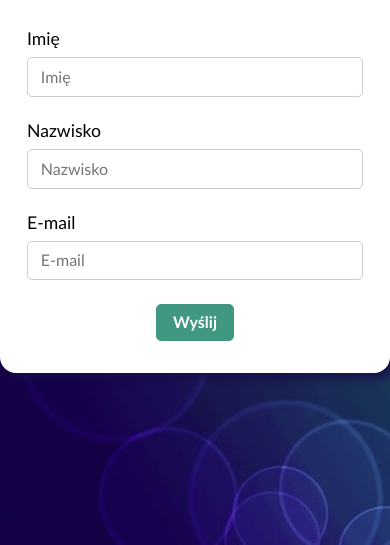
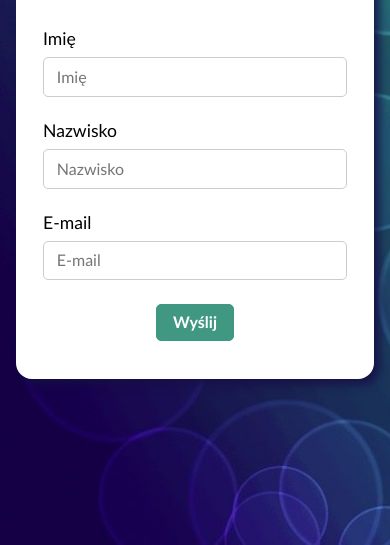
Before and after one commit to basiakedz/registration-form, a plain HTML site: page index.html in a window 390 px wide. Shown: the part 299-844 px from the top of the page. Drawn offline with Linux system fonts and the light colour scheme.

Commit message:
added mobile styles

```diff
--- a/style.css
+++ b/style.css
@@ -1,12 +1,5 @@
 * {
   box-sizing: border-box;
-}
-
-html,
-body {
-  margin: 0;
-  padding: 0;
-  overflow: hidden;
 }
 
 body {
@@ -18,6 +11,7 @@ body {
   display: flex;
   justify-content: center;
   align-items: center;
+  padding: 1rem;
 }
 
 .form-container {
@@ -27,8 +21,6 @@ body {
   padding: 2.2rem 1.5rem;
   max-width: 500px;
   width: 100%;
-  max-height: 500px;
-  height: 100%;
   display: flex;
   justify-content: center;
   align-items: center;
```
